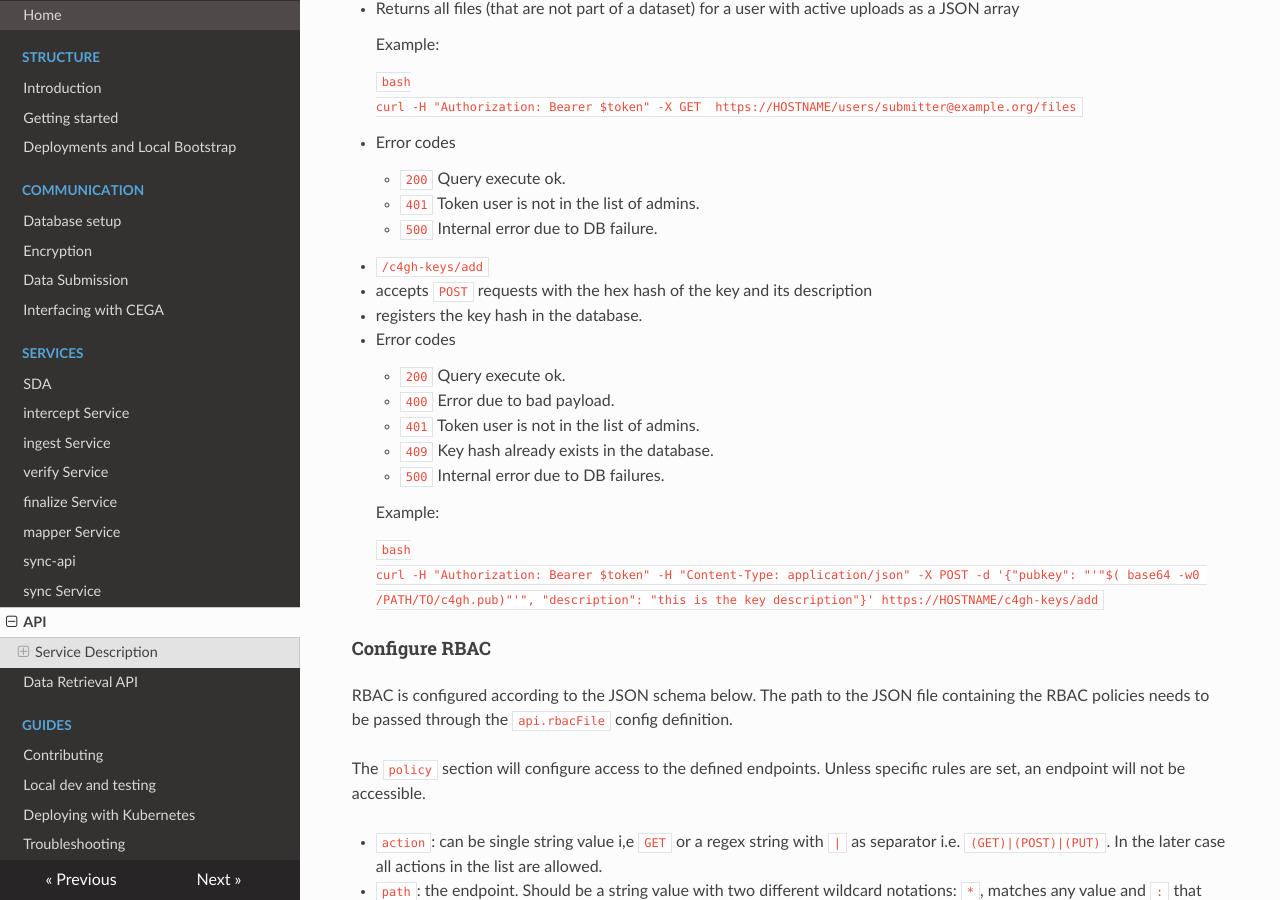
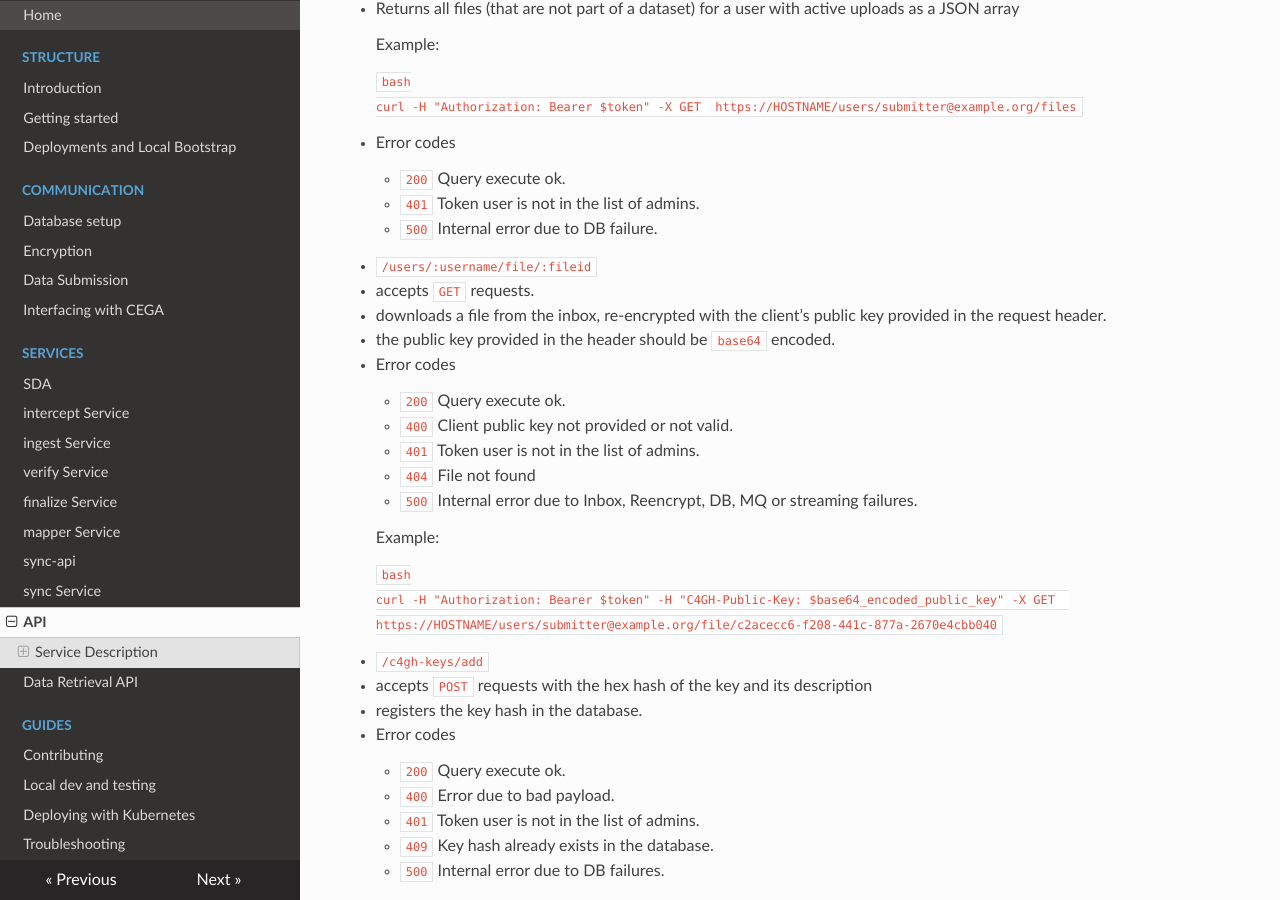
Before and after one commit to neicnordic/neic-sda, an MkDocs documentation site: the page built from docs/services/api.md, in a window 1280 px wide and 900 px high, scrolled down 4615 px. Built offline with MkDocs 1.6.1, drawn with Linux system fonts in a browser that asks for light colours; nearby versions of some CDN libraries.

Commit message:
Update from neicnordic/sensitive-data-archive at 07:16 on 2025-06-02

````diff
--- a/docs/dictionary/wordlist.txt
+++ b/docs/dictionary/wordlist.txt
@@ -47,6 +47,7 @@ accessionid
 accessionids
 accesskey
 accesstoken
+acecc
 ack'ed
 acked
 adminPassword
@@ -79,6 +80,7 @@ bmi
 bugfix
 buildvcs
 cacert
+cbb
 ccacd
 cega
 cegamq
--- a/docs/services/api.md
+++ b/docs/services/api.md
@@ -220,6 +220,24 @@ Admin endpoints are only available to a set of whitelisted users specified in th
     - `401` Token user is not in the list of admins.
     - `500` Internal error due to DB failure.
 
+- `/users/:username/file/:fileid`
+  - accepts `GET` requests.
+  - downloads a file from the inbox, re-encrypted with the client’s public key provided in the request header.
+  - the public key provided in the header should be `base64` encoded.
+
+  - Error codes
+    - `200` Query execute ok.
+    - `400` Client public key not provided or not valid.
+    - `401` Token user is not in the list of admins.
+    - `404` File not found
+    - `500` Internal error due to Inbox, Reencrypt, DB, MQ or streaming failures.
+
+    Example:
+
+    ```bash
+    curl -H "Authorization: Bearer $token" -H "C4GH-Public-Key: $base64_encoded_public_key" -X GET  https://HOSTNAME/users/submitter@example.org/file/c2acecc6-f208-441c-877a-2670e4cbb040
+    ```
+
 - `/c4gh-keys/add`
   - accepts `POST` requests with the hex hash of the key and its description
   - registers the key hash in the database.
````
